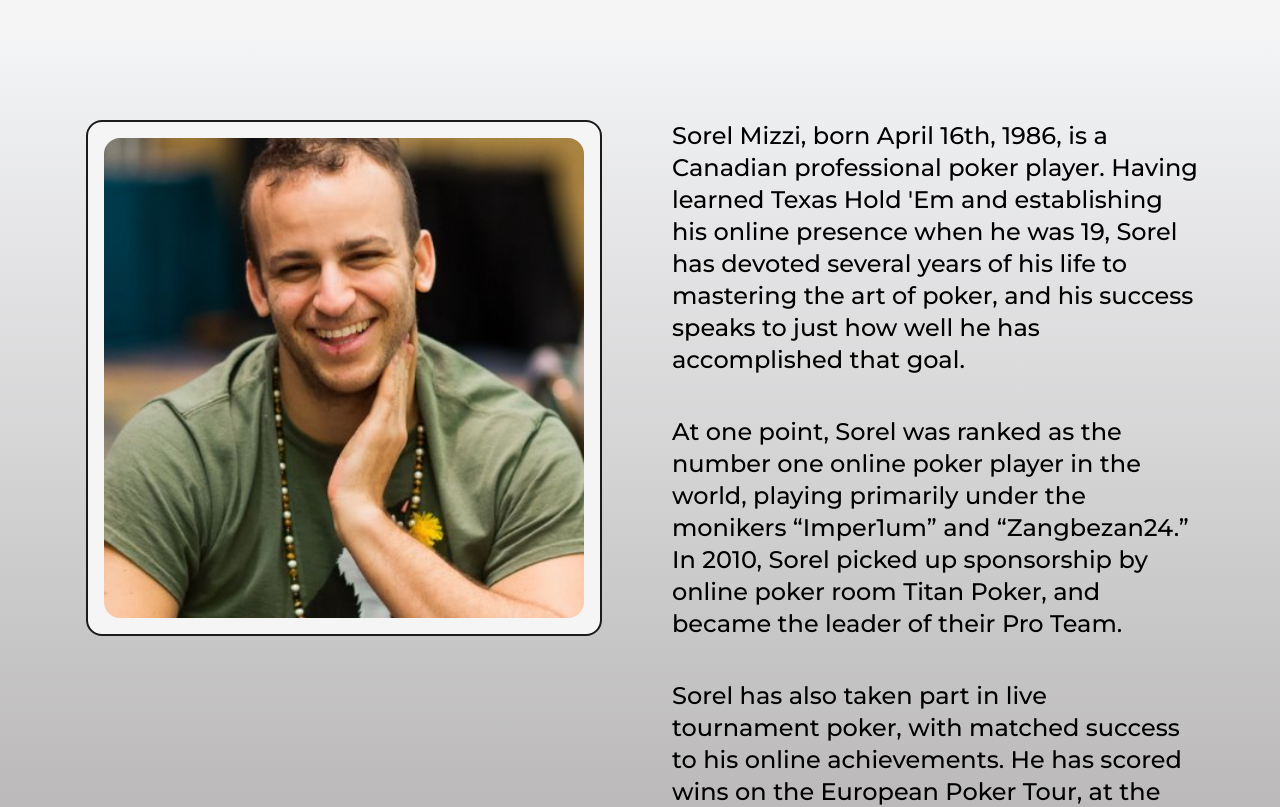
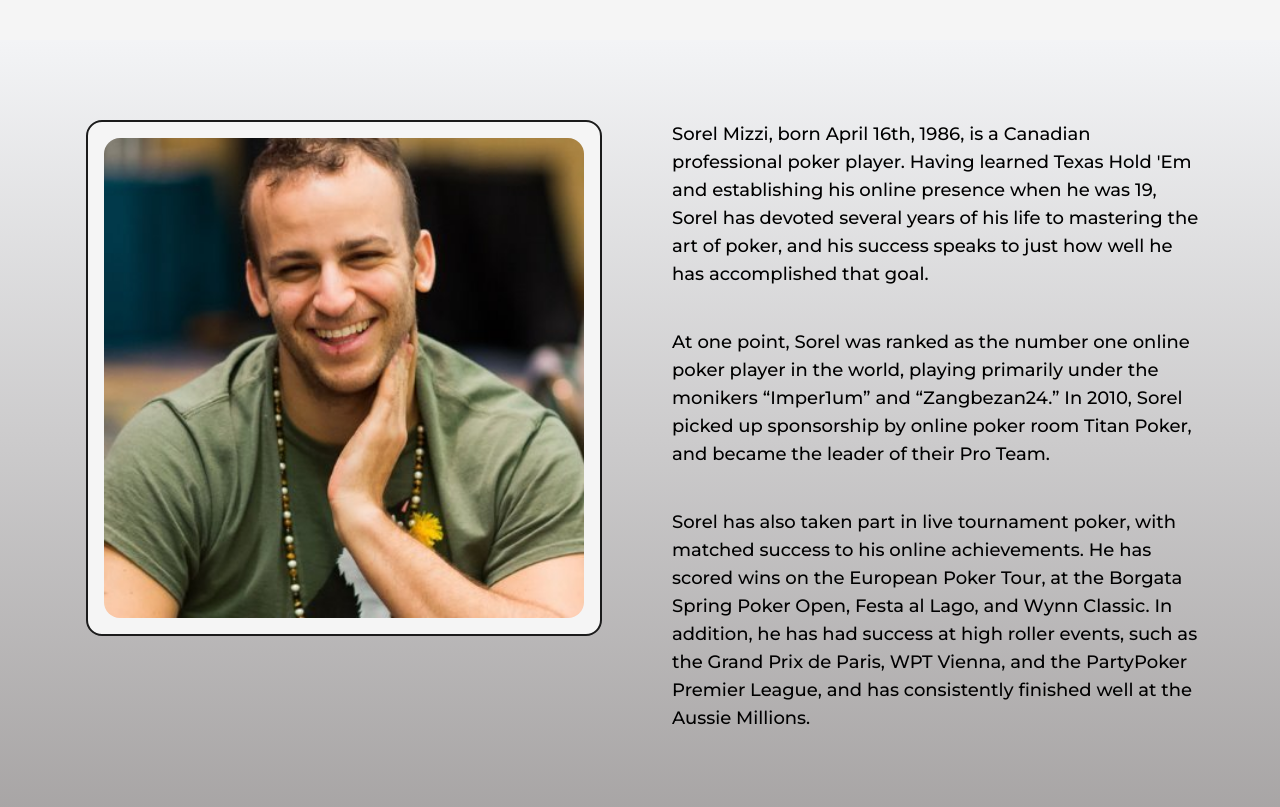
Before and after one commit to appopoleisStudios/sorelMizzi, a Next.js app: page /about in a window 1280 px wide. Shown: the part 260-1067 px from the top of the page. Built offline with nearby package versions, Linux system fonts and the light colour scheme.

Commit message:
text size same on all page

```diff
--- a/src/pages/about.js
+++ b/src/pages/about.js
@@ -67,7 +67,7 @@ const About = () => {
               {/* <h2 className="mb-12  lg:mt-8 text-4xl font-bold uppercase text-dark/75  dark:text-dark">
                 Sorel{"'"}s Story
               </h2> */}
-              <p className="font-medium  mb-4   text-2xl xs:text-base md:text-xl lg:text-2xl xl:text-xl 2xl:text-2xl 2xl:mt-18">
+              <p className="font-medium  mb-4   text-lg xs:text-base md:text-xl  2xl:mt-18">
                 Sorel Mizzi, born April 16th, 1986, is a Canadian professional
                 poker player. Having learned Texas Hold &apos;Em and
                 establishing his online presence when he was 19, Sorel has
@@ -75,14 +75,14 @@ const About = () => {
                 and his success speaks to just how well he has accomplished that
                 goal.
               </p>
-              <p className="font-medium mt-4 mb-4 2xl:mt-6 3xl:mb-6 text-2xl xs:text-base md:text-xl lg:text-2xl xl:text-xl 2xl:text-2xl 2xl:mt-18">
+              <p className="font-medium mt-4 mb-4 2xl:mt-6 3xl:mb-6 text-lg xs:text-base md:text-xl  2xl:mt-18">
                 At one point, Sorel was ranked as the number one online poker
                 player in the world, playing primarily under the monikers
                 “Imper1um” and “Zangbezan24.” In 2010, Sorel picked up
                 sponsorship by online poker room Titan Poker, and became the
                 leader of their Pro Team.
               </p>
-              <p className="font-medium mt-6 2xl:mt-6 text-2xl xs:text-base md:text-xl lg:text-2xl xl:text-xl 2xl:text-2xl 2xl:mt-18">
+              <p className="font-medium mt-6 2xl:mt-6 text-lg xs:text-base md:text-xl  2xl:mt-18">
                 Sorel has also taken part in live tournament poker, with matched
                 success to his online achievements. He has scored wins on the
                 European Poker Tour, at the Borgata Spring Poker Open, Festa al
--- a/src/pages/index.js
+++ b/src/pages/index.js
@@ -12,7 +12,7 @@ import { motion } from "framer-motion";
 import useThemeswithcer from "../components/hooks/useThemeswithcer";
 import Transition from "@/components/transition";
 import TransitionEffect from "@/components/transition";
-import s3 from "../../public/sorel-mizc/s-3.jpeg";
+import s6 from "../../public/sorel-mizc/s-6.jpg";
 import s5 from "../../public/sorel-mizc/s-5.jpg";
 
 const inter = Inter({ subsets: ["latin"] });
@@ -318,9 +318,9 @@ export default function Home() {
         <div className="flex items-center justify-between lg:block">
           <div className="w-full">
             <Image
-              style={{ height: "50vh", width: "650px" }}
+              style={{ height: "50vh", width: "600px" }}
               className="  xl:w-full  "
-              src={s3}
+              src={s6}
             />
           </div>
           <div className="m-6 w-full h-full text-lg text-center lg:pl-0 lg:pr-0   lg:m-0 dark:text-light">
```
